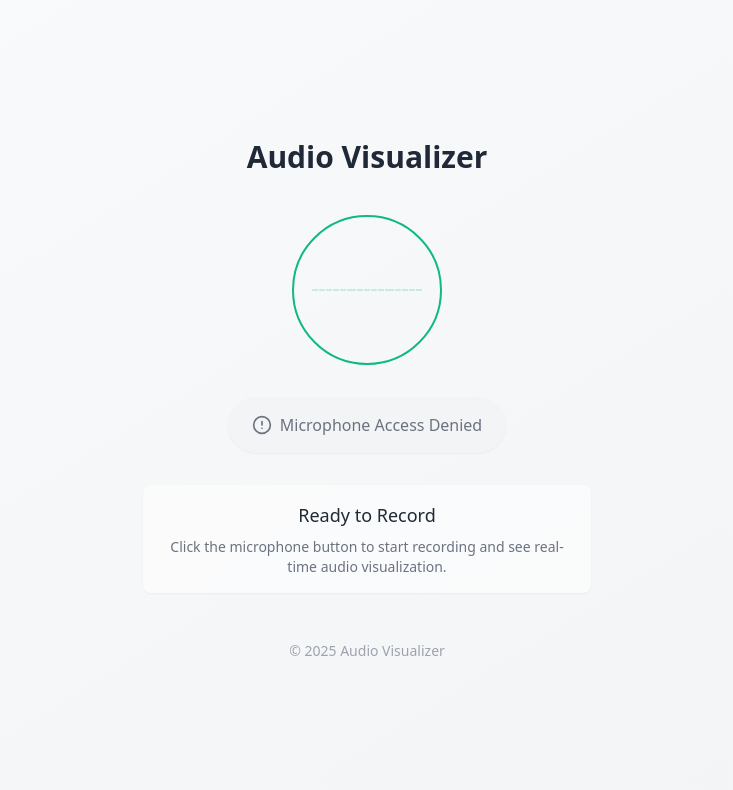
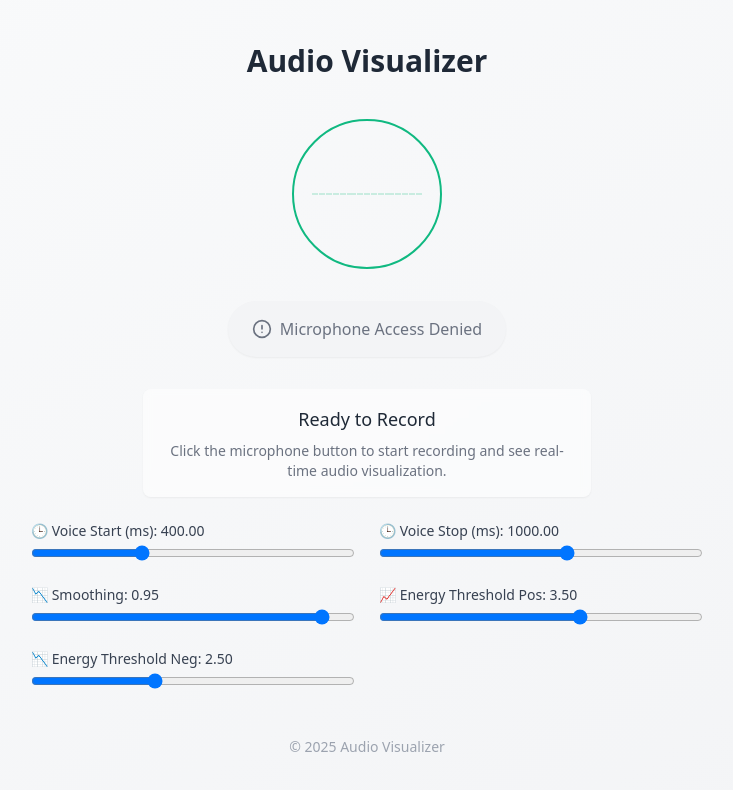
Before and after one commit to saurabhdhakne-extentia/project-audio-visualizer, a React (Vite) app: page / in a window 1280 px wide. Shown: the top 790 px of the page, without its empty margins (273-1006 px from the left). Built offline with nearby package versions, Linux system fonts and the light colour scheme.

Commit message:
controls added

```diff
--- a/src/App.tsx
+++ b/src/App.tsx
@@ -5,7 +5,14 @@ import InfoPanel from './components/InfoPanel';
 import { useAudioRecorder } from './hooks/useAudioRecorder';
 
 function App() {
-  const { isRecording, audioData, hasPermission, toggleRecording } = useAudioRecorder();
+  const {
+    isRecording,
+    audioData,
+    hasPermission,
+    toggleRecording,
+    vadConfig,
+    setVadConfig
+  } = useAudioRecorder();
 
   return (
     <div className="min-h-screen w-full bg-gradient-to-br from-gray-50 to-gray-100 flex flex-col items-center justify-center p-6">
@@ -30,6 +37,73 @@ function App() {
         <InfoPanel isRecording={isRecording} />
       </main>
 
+      <div className="w-full max-w-2xl mt-6 grid grid-cols-1 md:grid-cols-2 gap-6 text-sm text-gray-700">
+        {[
+          {
+            label: '🕒 Voice Start (ms)',
+            key: 'voice_start',
+            min: 100,
+            max: 1000,
+            step: 50,
+            value: vadConfig.voice_start,
+          },
+          {
+            label: '🕒 Voice Stop (ms)',
+            key: 'voice_stop',
+            min: 300,
+            max: 1500,
+            step: 50,
+            value: vadConfig.voice_stop,
+          },
+          {
+            label: '📉 Smoothing',
+            key: 'smoothingTimeConstant',
+            min: 0.5,
+            max: 0.99,
+            step: 0.01,
+            value: vadConfig.smoothingTimeConstant,
+          },
+          {
+            label: '📈 Energy Threshold Pos',
+            key: 'energy_threshold_ratio_pos',
+            min: 1,
+            max: 5,
+            step: 0.1,
+            value: vadConfig.energy_threshold_ratio_pos,
+          },
+          {
+            label: '📉 Energy Threshold Neg',
+            key: 'energy_threshold_ratio_neg',
+            min: 1,
+            max: 5,
+            step: 0.1,
+            value: vadConfig.energy_threshold_ratio_neg,
+          },
+        ].map((slider) => (
+          <div key={slider.key} className="flex flex-col">
+            <label className="font-medium mb-1 w-52 inline-block">
+              {slider.label}: {slider.value.toFixed(2)}
+            </label>
+            <input
+              type="range"
+              min={slider.min}
+              max={slider.max}
+              step={slider.step}
+              value={slider.value}
+              onChange={(e) =>
+                setVadConfig({
+                  ...vadConfig,
+                  [slider.key]: parseFloat(e.target.value),
+                })
+              }
+              className="w-full"
+            />
+          </div>
+        ))}
+      </div>
+
+
+
       <footer className="mt-12 text-sm text-gray-400">
         © {new Date().getFullYear()} Audio Visualizer
       </footer>
--- a/src/hooks/useAudioRecorder.ts
+++ b/src/hooks/useAudioRecorder.ts
@@ -21,6 +21,13 @@ interface FullVADOptions {
 
 export const useAudioRecorder = () => {
   const [audioState, setAudioState] = useState<AudioState>(INITIAL_AUDIO_STATE);
+  const [vadConfig, setVadConfig] = useState({
+    voice_start: 400,
+    voice_stop: 1000,
+    smoothingTimeConstant: 0.95,
+    energy_threshold_ratio_pos: 3.5,
+    energy_threshold_ratio_neg: 2.5,
+  });
 
   const audioContextRef = useRef<AudioContext | null>(null);
   const analyserRef = useRef<AnalyserNode | null>(null);
@@ -129,26 +136,28 @@ export const useAudioRecorder = () => {
         },
         // ✅ How long (in ms) the sound must stay above the threshold
         // before it's considered as the user "started speaking"
-      voice_start: 400,
+        // voice_start: 400,
 
         // ✅ How long (in ms) the sound must stay below the threshold
         // before it's considered "silent" (i.e., the user stopped speaking)
-      voice_stop: 1000,
+        // voice_stop: 1000,
 
         // ✅ Controls how smooth the energy curve is.
         // Higher values (closer to 1) = smoother, but slower response.
         // Lower values = more reactive, but jittery.
-      smoothingTimeConstant: 0.95,
+        // smoothingTimeConstant: 0.95,
 
         // ✅ Multiplier of average energy needed to trigger voice start.
         // Higher = requires louder sound to trigger speech.
         // Use 3.0 to avoid false triggers from background noise.
-      energy_threshold_ratio_pos: 3.5,
+        // energy_threshold_ratio_pos: 3.5,
 
         // ✅ Multiplier of average energy needed to confirm silence.
         // Higher = more lenient; avoids cutting off speech too quickly.
         // Use 2.0 to ensure it doesn't stop on soft trailing speech.
-      energy_threshold_ratio_neg: 2.5,
+        // energy_threshold_ratio_neg: 2.5,
+
+        ...vadConfig,
       } as any); // ✅ This disables TypeScript validation for this object
 
       vadControllerRef.current = vadController;
@@ -205,5 +214,7 @@ export const useAudioRecorder = () => {
   return {
     ...audioState,
     toggleRecording,
+    vadConfig,
+    setVadConfig,
   };
 };
```
Lines whose indentation alone changed are shown as unchanged.
